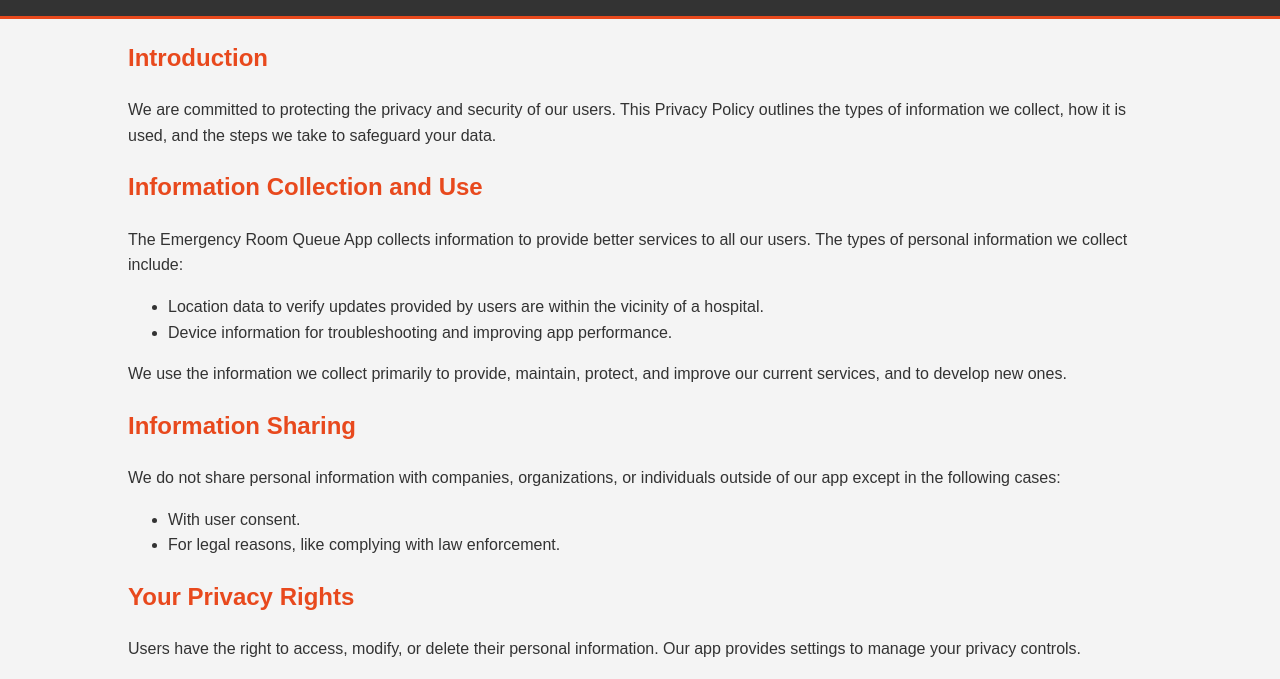
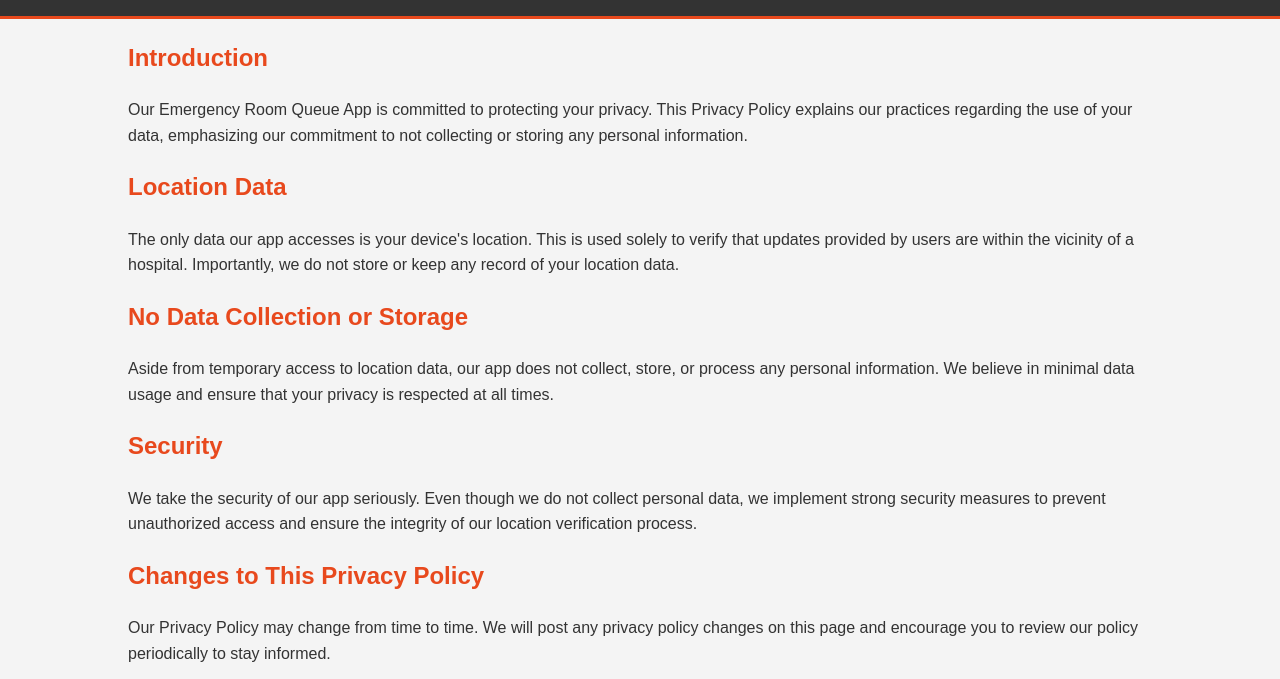
Before and after one commit to mihaifnk/heratpp, a plain HTML site: page index.html in a window 1280 px wide. Shown: the part 84-763 px from the top of the page. Drawn offline with Linux system fonts and the light colour scheme.

Commit message:
Update index.html

```diff
--- a/index.html
+++ b/index.html
@@ -45,46 +45,32 @@
     <div class="container">
         <section>
             <h2>Introduction</h2>
-            <p>We are committed to protecting the privacy and security of our users. This Privacy Policy outlines the types of information we collect, how it is used, and the steps we take to safeguard your data.</p>
+            <p>Our Emergency Room Queue App is committed to protecting your privacy. This Privacy Policy explains our practices regarding the use of your data, emphasizing our commitment to not collecting or storing any personal information.</p>
         </section>
 
         <section>
-            <h2>Information Collection and Use</h2>
-            <p>The Emergency Room Queue App collects information to provide better services to all our users. The types of personal information we collect include:</p>
-            <ul>
-                <li>Location data to verify updates provided by users are within the vicinity of a hospital.</li>
-                <li>Device information for troubleshooting and improving app performance.</li>
-            </ul>
-            <p>We use the information we collect primarily to provide, maintain, protect, and improve our current services, and to develop new ones.</p>
+            <h2>Location Data</h2>
+            <p>The only data our app accesses is your device's location. This is used solely to verify that updates provided by users are within the vicinity of a hospital. Importantly, we do not store or keep any record of your location data.</p>
         </section>
 
         <section>
-            <h2>Information Sharing</h2>
-            <p>We do not share personal information with companies, organizations, or individuals outside of our app except in the following cases:</p>
-            <ul>
-                <li>With user consent.</li>
-                <li>For legal reasons, like complying with law enforcement.</li>
-            </ul>
-        </section>
-
-        <section>
-            <h2>Your Privacy Rights</h2>
-            <p>Users have the right to access, modify, or delete their personal information. Our app provides settings to manage your privacy controls.</p>
+            <h2>No Data Collection or Storage</h2>
+            <p>Aside from temporary access to location data, our app does not collect, store, or process any personal information. We believe in minimal data usage and ensure that your privacy is respected at all times.</p>
         </section>
 
         <section>
             <h2>Security</h2>
-            <p>We are dedicated to protecting the security of your information and take appropriate security measures to prevent unauthorized access, disclosure, modification, or unauthorized destruction of the data.</p>
+            <p>We take the security of our app seriously. Even though we do not collect personal data, we implement strong security measures to prevent unauthorized access and ensure the integrity of our location verification process.</p>
         </section>
 
         <section>
             <h2>Changes to This Privacy Policy</h2>
-            <p>We may update our Privacy Policy from time to time. We will notify you of any changes by posting the new Privacy Policy on this page.</p>
+            <p>Our Privacy Policy may change from time to time. We will post any privacy policy changes on this page and encourage you to review our policy periodically to stay informed.</p>
         </section>
 
         <section>
             <h2>Contact Us</h2>
-            <p>If you have any questions or suggestions about our Privacy Policy, do not hesitate to contact us.</p>
+            <p>If you have any questions about our privacy practices, please feel free to contact us.</p>
         </section>
     </div>
 </body>
```
